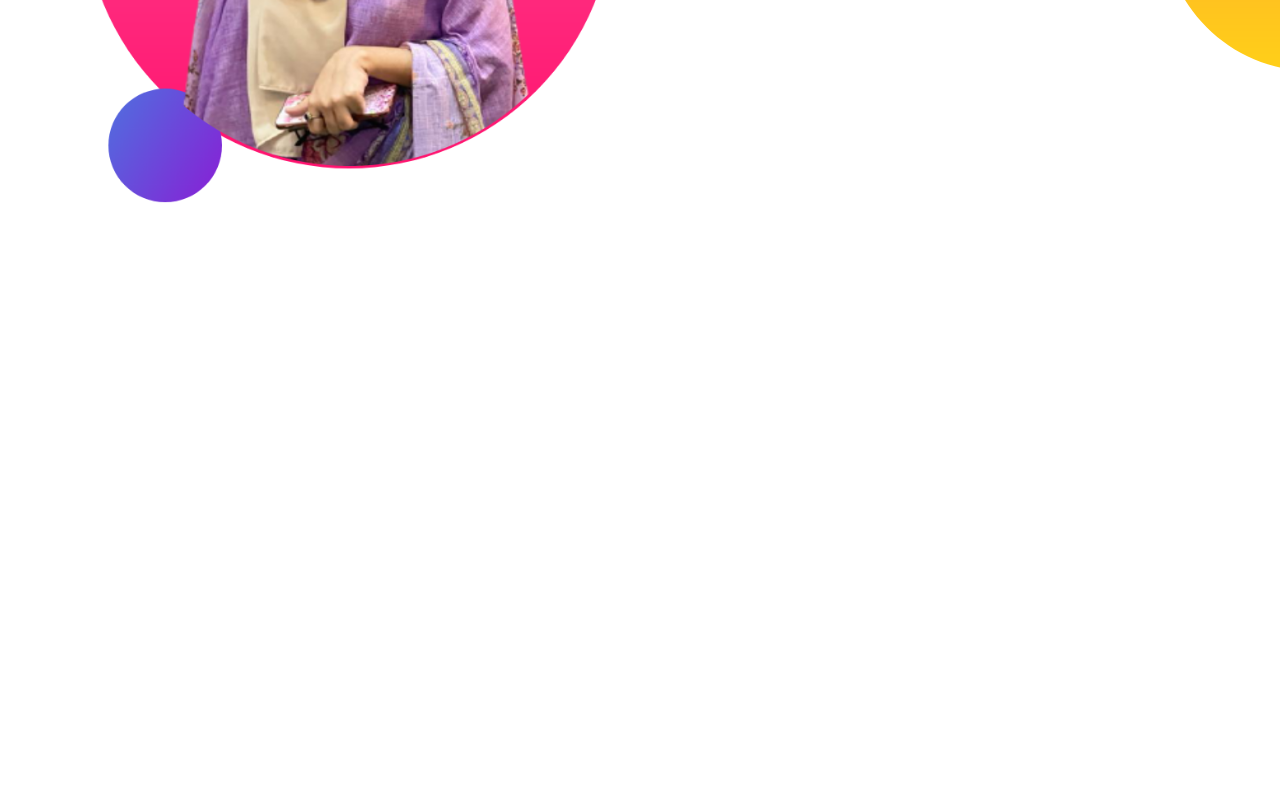
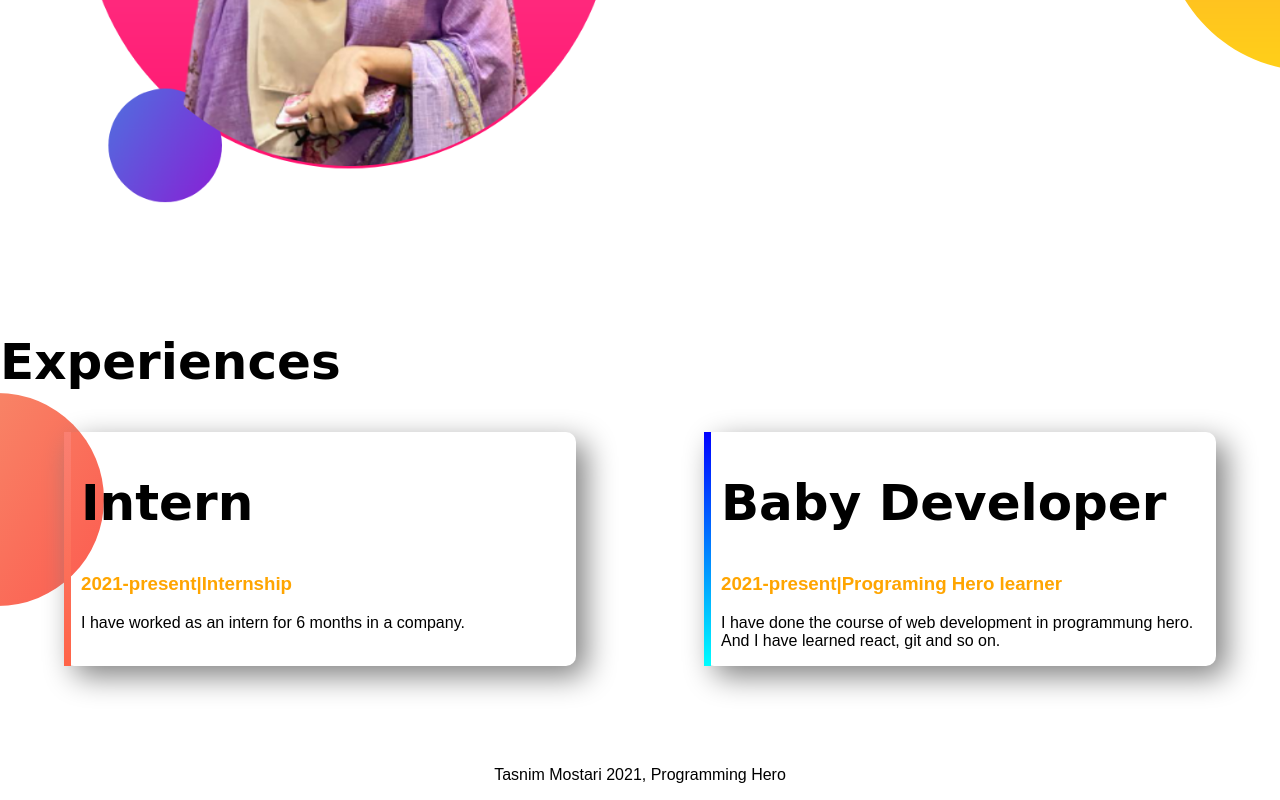
Before and after one commit to Tasnimmostari19/second-repo, a plain HTML site: page index.html in a window 1280 px wide. Shown: the part 1109-1909 px from the top of the page. Before the commit the page ends 1442 px from the top, so only its background shows below. Drawn offline with Linux system fonts and the light colour scheme; a web font is replaced by a local one.

Commit message:
footer experience added

```diff
--- a/index.html
+++ b/index.html
@@ -13,7 +13,7 @@
 </head>
 
 <body>
-    <section class="top-bannar">
+    <section class="top-bannar flexiable">
         <div class="width">
             <h1>welcome to</h1>
             <h1> <span class="peter">Tasnim Mostari's</span> portfolio</h1>
@@ -30,7 +30,7 @@
     </section>
 
 
-    <section class="dream-big">
+    <section class="dream-big flexiable">
         <div class="width">
             <img src="my.png" alt="">
         </div>
@@ -48,6 +48,29 @@
 
     </section>
 
+    <section class="Experiencs">
+        <h1>Experiences</h1>
+
+        <div class="flexiable">
+            <div id="developer-intern" class="developer">
+                <h1>Intern</h1>
+                <h3 class="peter">2021-present|Internship</h3>
+                <p>I have worked as an intern for 6 months in a company.</p>
+            </div>
+
+            <div id="develper-baby" class="developer">
+                <h1>Baby Developer</h1>
+                <h3 class="peter">2021-present|Programing Hero learner</h3>
+                <p>I have done the course of web development in programmung hero. And I have learned react, git and so
+                    on.</p>
+            </div>
+        </div>
+
+    </section>
+    <footer>
+        <p>Tasnim Mostari 2021, Programming Hero</p>
+    </footer>
+
 </body>
 
 </html>
--- a/style.css
+++ b/style.css
@@ -5,7 +5,7 @@ h1{
 .peter{
     color: orange;
 }
-section{
+.flexiable{
     display: flex;
     margin-bottom: 100px;
 }
@@ -41,3 +41,32 @@ body{
 .big{
     padding-right: 130px;
 }
+.developer{
+    width: 40%;
+    margin-left: 5%;
+    margin-right: 5%;
+    padding-left: 10px;
+    box-shadow: 10px 10px 30px gray;
+    border-radius: 10px;
+    border-left: 10px solid gray;
+}
+.Experiencs{
+    background-image: url(images/exp-bg.png);
+    background-repeat: no-repeat;
+    background-position: left;
+
+}
+#develper-baby{
+    border-left: 7px solid;
+    border-image: linear-gradient(blue, cyan) 30;
+    border-image-slice: 1;
+}
+#developer-intern{
+    border-left: 7px solid;
+    border-image: linear-gradient(salmon, tomato) 30;
+    border-image-slice: 1;
+
+}
+footer p{
+    text-align: center;
+}
```
Also changed, not shown: images/jhankar.png (deleted), images/jhankar2.png (deleted), images/my-bg.png (deleted).
